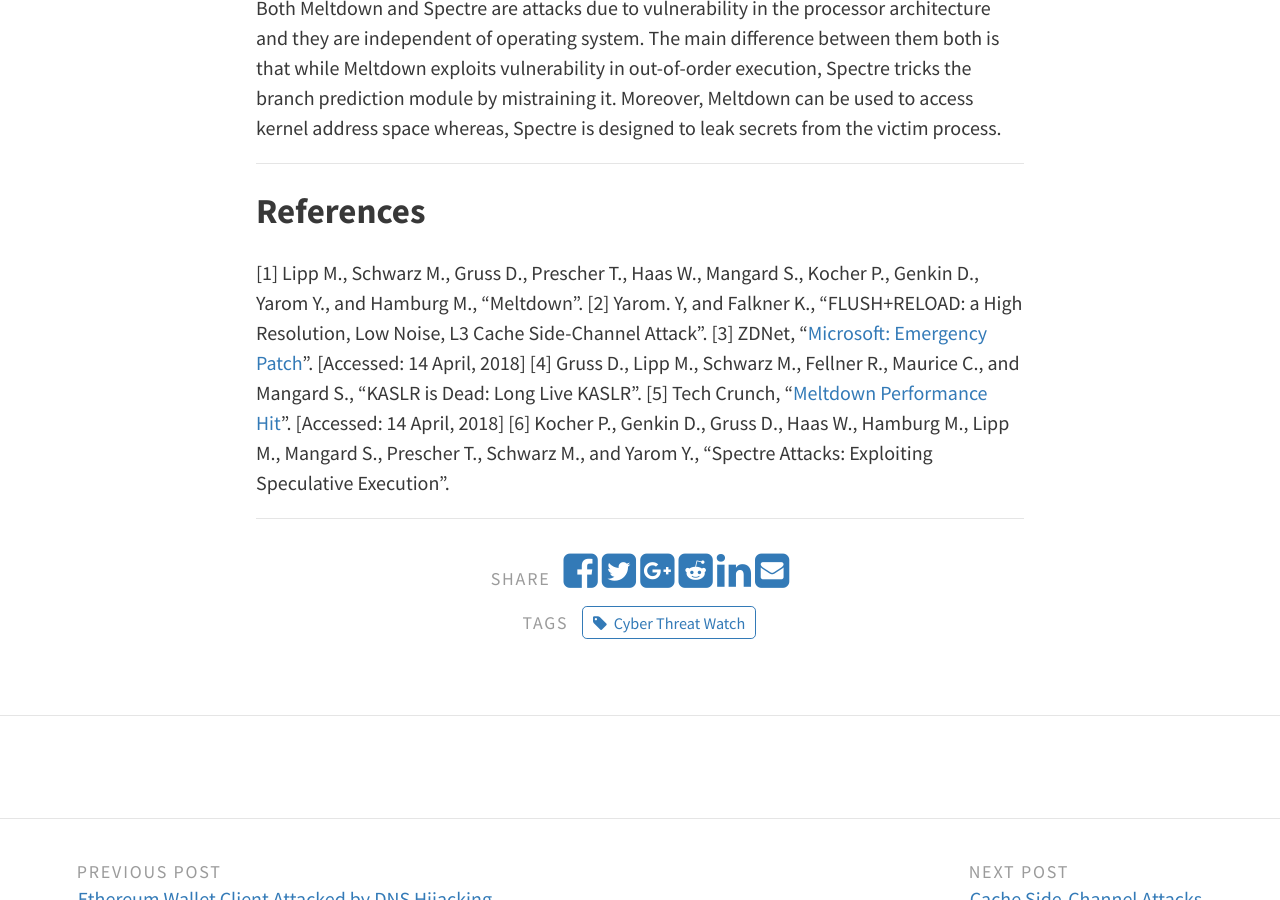
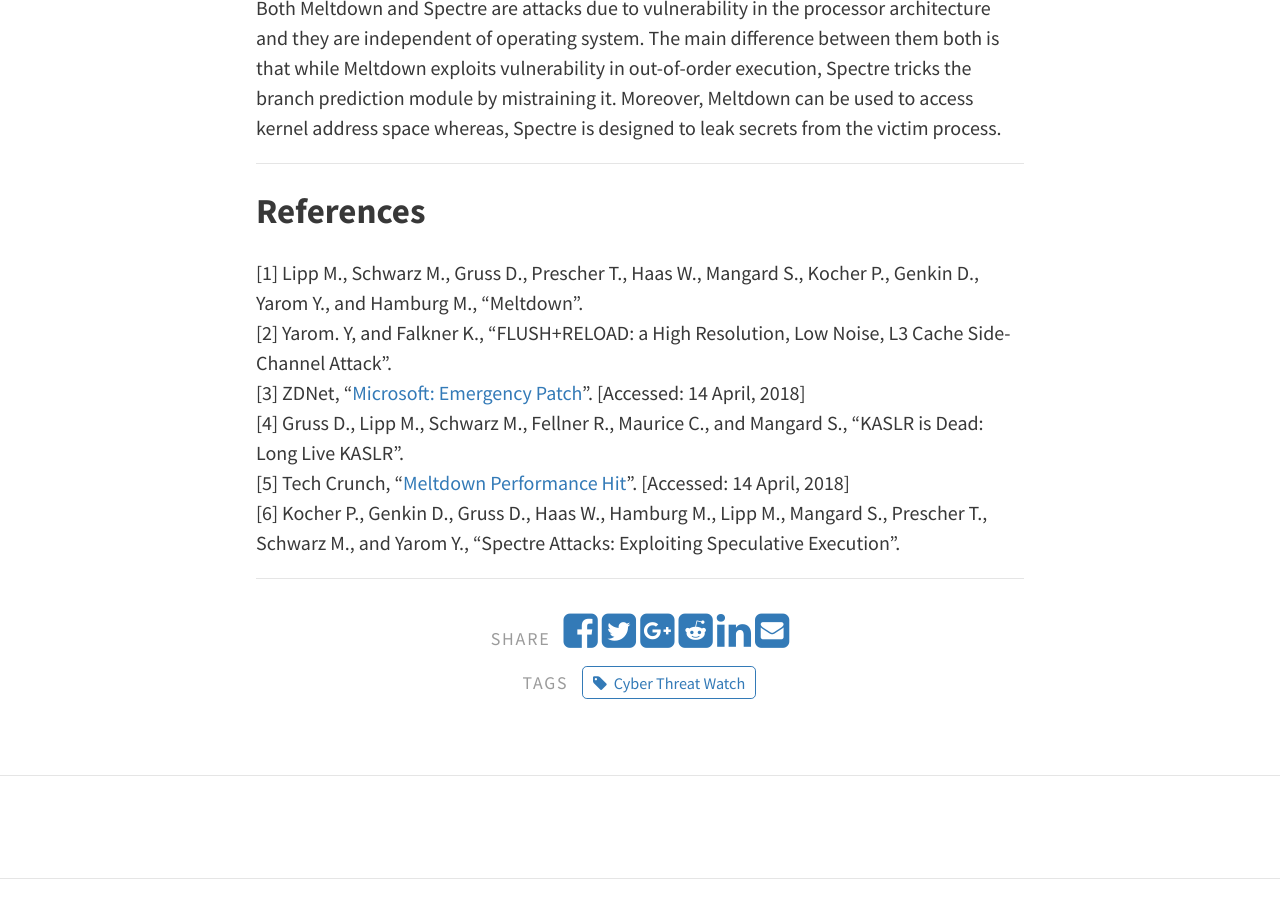
Before and after one commit to starlordphr/rajput-on-security, a Jekyll site: the page built from _posts/2018-05-07-meltdown-and-spectre.md, in a window 1280 px wide and 900 px high, scrolled down 6109 px. Built offline with Jekyll 4.4.1, drawn with Linux system fonts in a browser that asks for light colours; comment, search, counter and statistics services are not loaded.

```diff
--- a/_posts/2018-05-07-meltdown-and-spectre.md
+++ b/_posts/2018-05-07-meltdown-and-spectre.md
@@ -106,12 +106,12 @@ Both Meltdown and Spectre are attacks due to vulnerability in the processor arch
 
 ---
 ## References
-\[1\] Lipp M., Schwarz M., Gruss D., Prescher T., Haas W., Mangard S., Kocher P., Genkin D., Yarom Y., and Hamburg M., "Meltdown".
-\[2\] Yarom. Y, and Falkner K., "FLUSH+RELOAD: a High Resolution, Low Noise, L3 Cache Side-Channel Attack".
-\[3\] ZDNet, "[Microsoft: Emergency Patch](http://www.zdnet.com/article/windows-emergency-patch-microsofts-new-update-kills-off-intels-spectre-fix/)". \[Accessed: 14 April, 2018\]
-\[4\] Gruss D., Lipp M., Schwarz M., Fellner R., Maurice C., and Mangard S., "KASLR is Dead: Long Live KASLR".
-\[5\] Tech Crunch, "[Meltdown Performance Hit](https://techcrunch.com/2018/01/11/intel-details-performance-hit-for-meltdown-fix-on-affected-processors/)". \[Accessed: 14 April, 2018\]
-\[6\] Kocher P., Genkin D., Gruss D., Haas W., Hamburg M., Lipp M., Mangard S., Prescher T., Schwarz M., and Yarom Y., "Spectre Attacks: Exploiting Speculative Execution".
+\[1\] Lipp M., Schwarz M., Gruss D., Prescher T., Haas W., Mangard S., Kocher P., Genkin D., Yarom Y., and Hamburg M., "Meltdown".<br />
+\[2\] Yarom. Y, and Falkner K., "FLUSH+RELOAD: a High Resolution, Low Noise, L3 Cache Side-Channel Attack".<br />
+\[3\] ZDNet, "[Microsoft: Emergency Patch](http://www.zdnet.com/article/windows-emergency-patch-microsofts-new-update-kills-off-intels-spectre-fix/)". \[Accessed: 14 April, 2018\]<br />
+\[4\] Gruss D., Lipp M., Schwarz M., Fellner R., Maurice C., and Mangard S., "KASLR is Dead: Long Live KASLR".<br />
+\[5\] Tech Crunch, "[Meltdown Performance Hit](https://techcrunch.com/2018/01/11/intel-details-performance-hit-for-meltdown-fix-on-affected-processors/)". \[Accessed: 14 April, 2018\]<br />
+\[6\] Kocher P., Genkin D., Gruss D., Haas W., Hamburg M., Lipp M., Mangard S., Prescher T., Schwarz M., and Yarom Y., "Spectre Attacks: Exploiting Speculative Execution".<br />
 
 [1]: https://meltdownattack.com/meltdown.pdf "Meltdown"
 [2]: https://eprint.iacr.org/2013/448.pdf "Flush+Reload"
```
